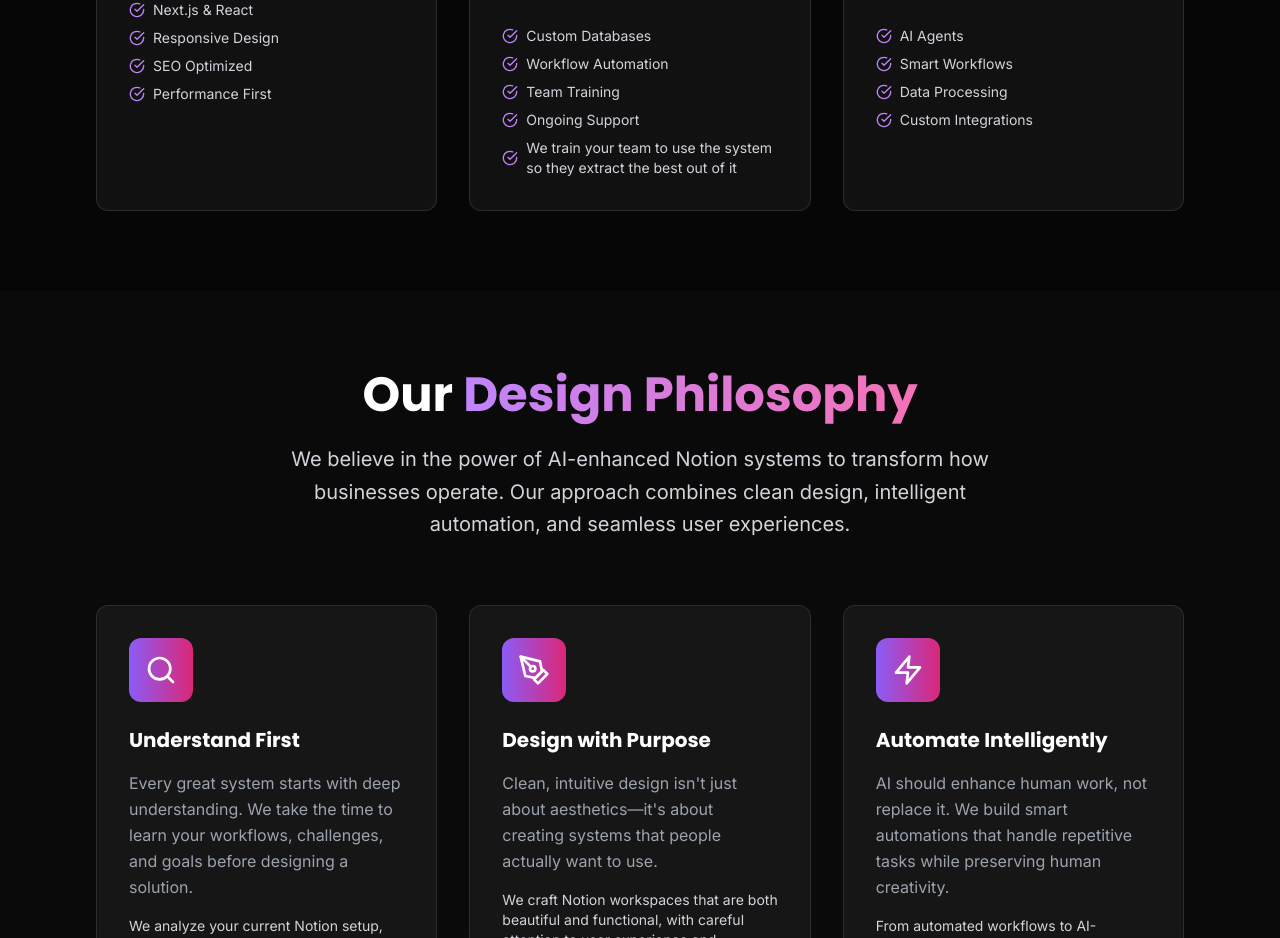
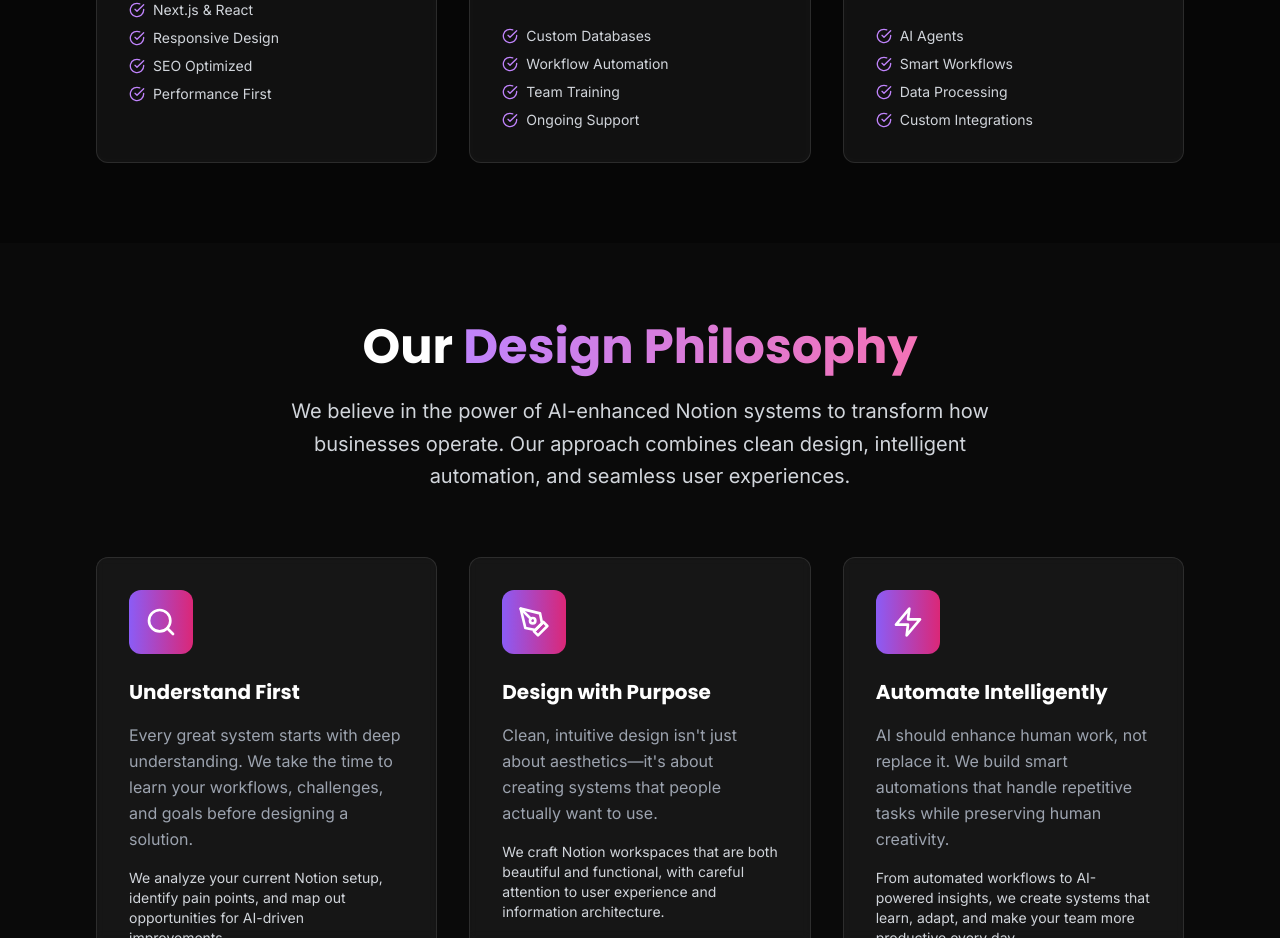
Before and after one commit to SalahDevv28/My-Portfolio, a Next.js app: page / in a window 1280 px wide. Shown: the part 1600-2538 px from the top of the page. Built offline with nearby package versions, Linux system fonts and the light colour scheme.

Commit message:
Remove redundant training phrase from Notion Systems features

```diff
--- a/app/page.tsx
+++ b/app/page.tsx
@@ -84,7 +84,7 @@ const services = [
     icon: Workflow,
     title: 'Notion Systems',
     description: 'We transform Notion into a powerful business operations hub. Custom databases, automated workflows, and seamless integrations that keep your team organized and productive.',
-    features: ['Custom Databases', 'Workflow Automation', 'Team Training', 'Ongoing Support', 'We train your team to use the system so they extract the best out of it']
+    features: ['Custom Databases', 'Workflow Automation', 'Team Training', 'Ongoing Support']
   },
   {
     icon: Bot,
```
